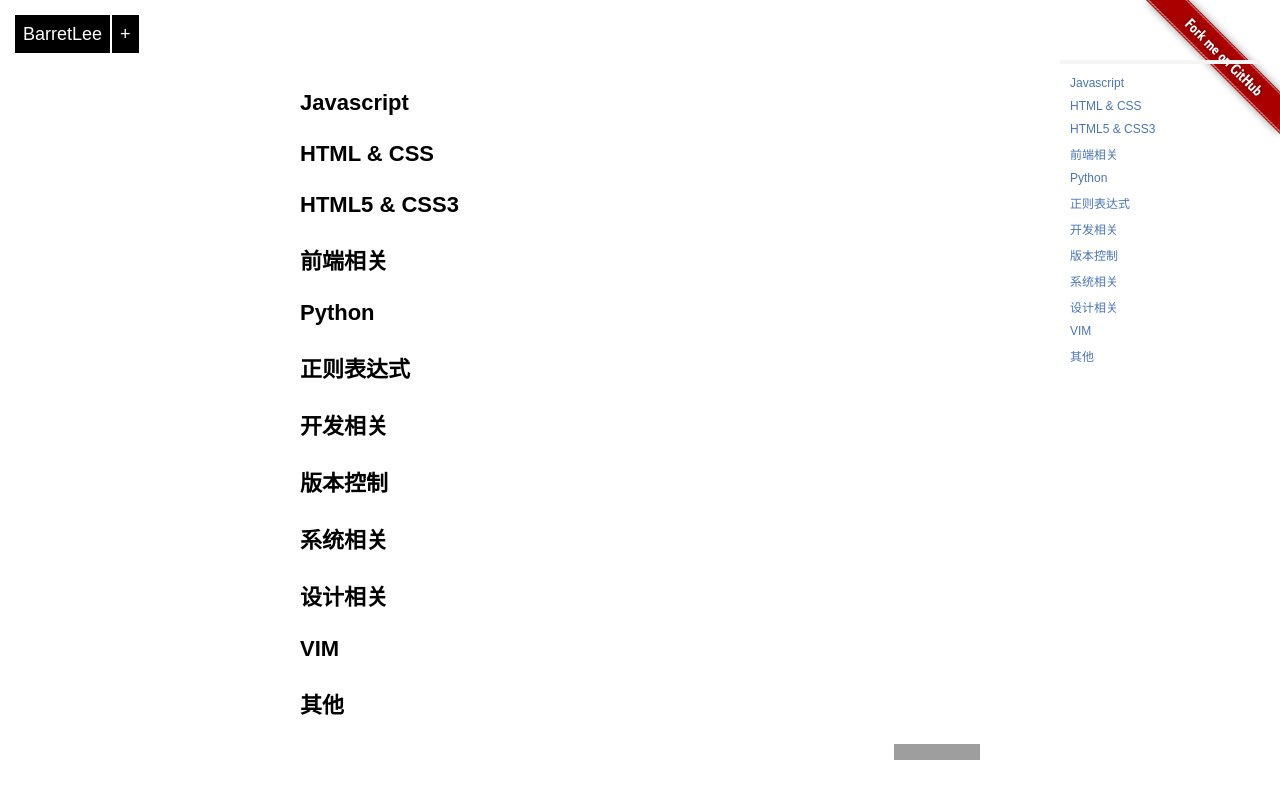
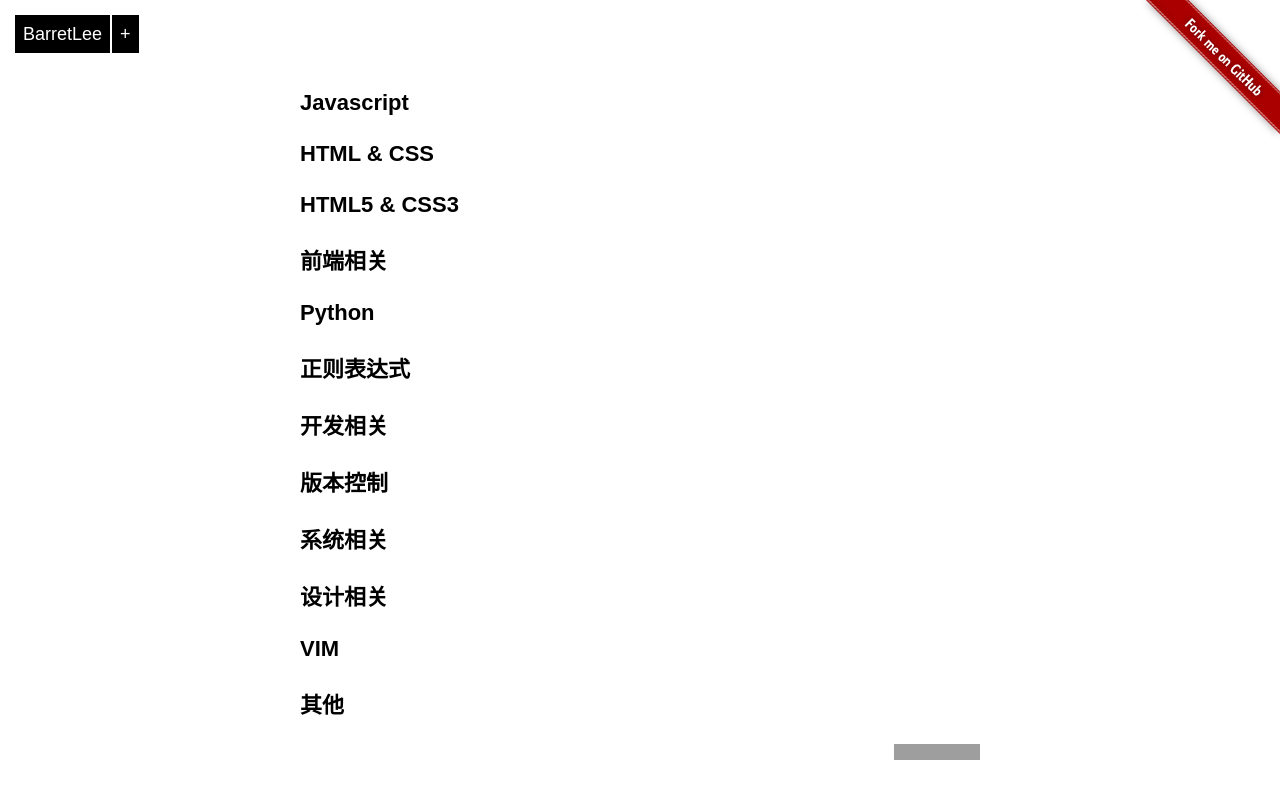
Before and after one commit to hustskyking/hustskyking.github.io, a Jekyll site: the page built from wiki.md, in a window 1280 px wide. Shown: the top 799 px of the page. Built offline with Jekyll 4.4.1, drawn with Linux system fonts in a browser that asks for light colours; Markdown is read by kramdown in place of the engine named in the settings; comment, search, counter and statistics services are not loaded; part of the change alters nothing that is shown; grey boxes are pictures that could not be loaded.

```diff
--- a/wiki.md
+++ b/wiki.md
@@ -455,3 +455,10 @@ title: Wiki
     <div id="disqus_thread"></div>
 </div>
 <script src="/js/post.js" type="text/javascript"></script>
+<script type="text/javascript">
+    $(function(){
+        setTimeout(function(){
+            $("#menuIndex").remove();
+        }, 1000);
+    })
+</script>
```
